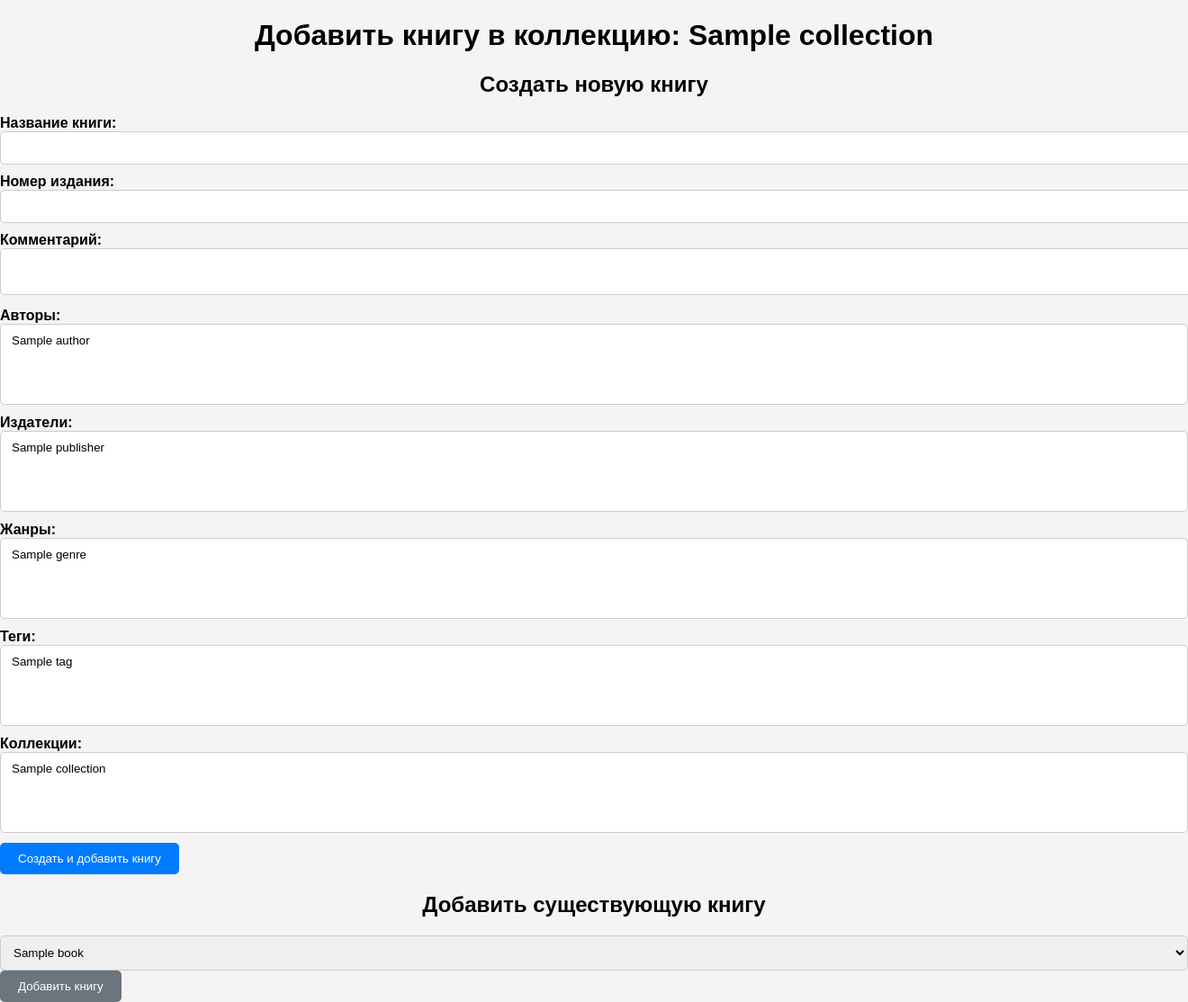
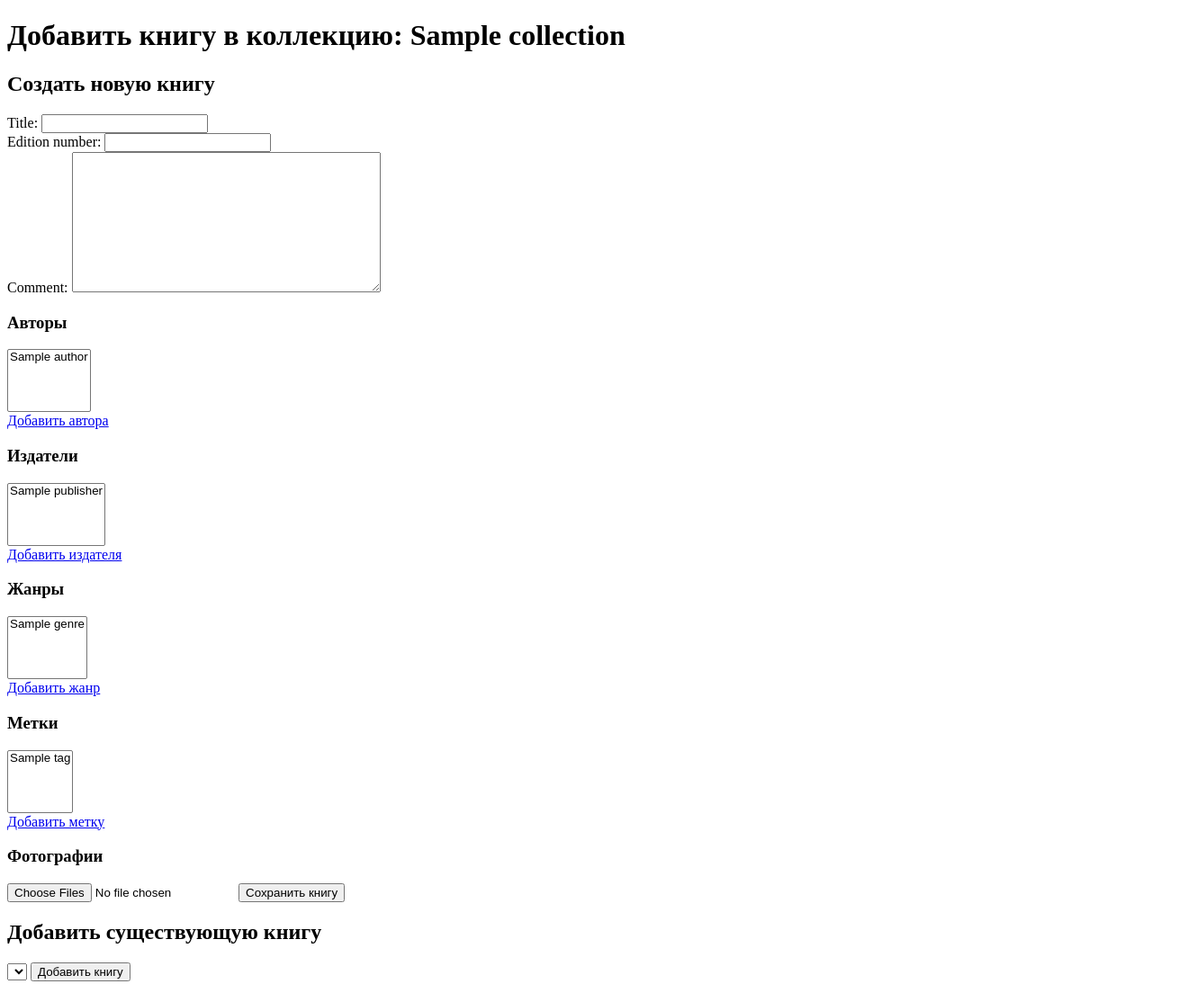
Before and after one commit to Sanekoy/personallib, a Django app: page /library/collection/1/add_book/ in a window 1320 px wide; the page is wider, and only the part inside the window is pictured. Shown: that part at 90% size. After the commit the page ends 1091 px from the top of that part, so only its background shows below. Run offline with Django 5.2, Linux system fonts and the light colour scheme; tables that the repository leaves empty hold one stand-in row (values such as "Sample post"); lists and menus that the app fills with data are empty.

Commit message:
second step

```diff
--- a/perslib/library/forms.py
+++ b/perslib/library/forms.py
@@ -1,16 +1,27 @@
-# books/forms.py
-
 from django import forms
-from .models import Book, Author, Genre, Publisher, Tag
+from .models import Book, Author, Publisher, Genre, Tag
 
 class BookForm(forms.ModelForm):
     class Meta:
         model = Book
-        fields = ['title', 'edition_number', 'comment', 'authors', 'publishers', 'genres', 'tags', 'collections']
-        widgets = {
-            'authors': forms.SelectMultiple(),
-            'publishers': forms.SelectMultiple(),
-            'genres': forms.SelectMultiple(),
-            'tags': forms.SelectMultiple(),
-            'collections': forms.SelectMultiple(),
-        }
+        fields = ['title', 'edition_number', 'comment']
+
+class AuthorForm(forms.ModelForm):
+    class Meta:
+        model = Author
+        fields = ['name']
+
+class PublisherForm(forms.ModelForm):
+    class Meta:
+        model = Publisher
+        fields = ['name']
+
+class GenreForm(forms.ModelForm):
+    class Meta:
+        model = Genre
+        fields = ['name']
+
+class TagForm(forms.ModelForm):
+    class Meta:
+        model = Tag
+        fields = ['name']
--- a/perslib/library/templates/add_book.html
+++ b/perslib/library/templates/add_book.html
@@ -1,144 +1,79 @@
-<!DOCTYPE html>
-<html lang="en">
-<head>
-    <meta charset="UTF-8">
-    <title>Просмотр книги: {{ book.title }}</title>
-</head>
-
-<body>
+{% extends 'base.html' %}
+{% block content %}
   <h1>Добавить книгу в коллекцию: {{ collection.name }}</h1>
 
   <h2>Создать новую книгу</h2>
-    <form method="post" action="{% url 'add_book' collection.id %}">
+  <form method="post" enctype="multipart/form-data" action="{% url 'add_book' collection.id %}">
     {% csrf_token %}
 
-        <div class="form-group">
-            <label for="title">Название книги:</label>
-            <input type="text" id="title" name="title" class="form-control">
+    <div>
+        {{ book_form.title.label_tag }}
+        {{ book_form.title }}
+    </div>
+    <div>
+        {{ book_form.edition_number.label_tag }}
+        {{ book_form.edition_number }}
+    </div>
+    <div>
+        {{ book_form.comment.label_tag }}
+        {{ book_form.comment }}
     </div>
 
-        <div class="form-group">
-            <label for="edition_number">Номер издания:</label>
-            <input type="number" id="edition_number" name="edition_number" class="form-control">
-        </div>
-
-        <div class="form-group">
-            <label for="comment">Комментарий:</label>
-            <textarea id="comment" name="comment" class="form-control"></textarea>
-        </div>
-
-        <div class="form-group">
-            <label for="authors">Авторы:</label>
-            <select multiple id="authors" name="authors" class="form-control">
+    <h3>Авторы</h3>
+    <div>
+        <select name="authors" multiple>
             {% for author in all_authors %}
                 <option value="{{ author.id }}">{{ author.name }}</option>
             {% endfor %}
         </select>
     </div>
+    <a href="{% url 'add_author' %}?collection_id={{ collection.id }}">Добавить автора</a>
 
-        <div class="form-group">
-            <label for="publishers">Издатели:</label>
-            <select multiple id="publishers" name="publishers" class="form-control">
+    <h3>Издатели</h3>
+    <div>
+        <select name="publishers" multiple>
             {% for publisher in all_publishers %}
                 <option value="{{ publisher.id }}">{{ publisher.name }}</option>
             {% endfor %}
         </select>
     </div>
+    <a href="{% url 'add_publisher' %}?collection_id={{ collection.id }}">Добавить издателя</a>
 
-        <div class="form-group">
-            <label for="genres">Жанры:</label>
-            <select multiple id="genres" name="genres" class="form-control">
+    <h3>Жанры</h3>
+    <div>
+        <select name="genres" multiple>
             {% for genre in all_genres %}
                 <option value="{{ genre.id }}">{{ genre.name }}</option>
             {% endfor %}
         </select>
     </div>
+    <a href="{% url 'add_genre' %}?collection_id={{ collection.id }}">Добавить жанр</a>
 
-        <div class="form-group">
-            <label for="tags">Теги:</label>
-            <select multiple id="tags" name="tags" class="form-control">
+    <h3>Метки</h3>
+    <div>
+        <select name="tags" multiple>
             {% for tag in all_tags %}
                 <option value="{{ tag.id }}">{{ tag.name }}</option>
             {% endfor %}
         </select>
     </div>
+    <a href="{% url 'add_tag' %}?collection_id={{ collection.id }}">Добавить метку</a>
 
-        <div class="form-group">
-            <label for="collections">Коллекции:</label>
-            <select multiple id="collections" name="collections" class="form-control">
-                {% for collection in all_collections %}
-                    <option value="{{ collection.id }}">{{ collection.name }}</option>
-                {% endfor %}
-            </select>
-        </div>
+    <h3>Фотографии</h3>
+    <input type="file" name="photos" multiple>
 
-        <button type="submit" class="btn btn-primary">Создать и добавить книгу</button>
+    <button type="submit">Сохранить книгу</button>
 </form>
 
 <h2>Добавить существующую книгу</h2>
 <form method="post" action="{% url 'add_book' collection.id %}">
     {% csrf_token %}
-        <select name="book_id" class="form-control">
+    <select name="book_id">
         {% for book in all_books %}
             <option value="{{ book.id }}">{{ book.title }}</option>
         {% endfor %}
     </select>
-        <button type="submit" class="btn btn-secondary">Добавить книгу</button>
+    <button type="submit">Добавить книгу</button>
 </form>
-  </div>
-  <body>
-</html>
 
-<style>
-  body {
-    font-family: Arial, sans-serif;
-    margin: 0;
-    padding: 0;
-    background-color: #f4f4f4;
-  }
-
-  .container {
-    max-width: 800px;
-    margin: 0 auto;
-    padding: 20px;
-    background-color: #fff;
-    border-radius: 5px;
-    box-shadow: 0px 0px 10px rgba(0, 0, 0, 0.1);
-  }
-
-  h1, h2 {
-    text-align: center;
-  }
-
-  .form-group {
-    margin-bottom: 10px;
-  }
-
-  label {
-    font-weight: bold;
-  }
-
-  input, textarea, select {
-    width: 100%;
-    padding: 10px;
-    border: 1px solid #ccc;
-    border-radius: 5px;
-  }
-
-  .btn {
-    padding: 10px 20px;
-    border: none;
-    border-radius: 5px;
-    cursor: pointer;
-  }
-
-  .btn-primary {
-    background-color: #007bff;
-    color: #fff;
-  }
-
-  .btn-secondary {
-    background-color: #6c757d;
-    color: #fff;
-  }
-</style>
+{% endblock %}
--- /dev/null
+++ b/perslib/library/templates/base.html
@@ -0,0 +1,12 @@
+<!DOCTYPE html>
+<html lang="en">
+<head>
+    <meta charset="UTF-8">
+    <meta name="viewport" content="width=device-width, initial-scale=1.0">
+    <title>{% block title %}Моя библиотека{% endblock %}</title>
+</head>
+<body>
+    {% block content %}
+    {% endblock %}
+</body>
+</html>
--- a/perslib/library/urls.py
+++ b/perslib/library/urls.py
@@ -7,4 +7,13 @@ urlpatterns = [
     path('create_collection/', views.choose_collection, name='create_collection'),  # Используем тот же view для создания
     path('collection/<int:collection_id>/add_book/', views.add_book, name='add_book'),
     path('book/<int:book_id>/', views.view_book, name='view_book'),
+    path('collection/<int:collection_id>/add_book/add_author/', views.add_author, name='add_author'),
+    path('collection/<int:collection_id>/add_book/add_publisher/', views.add_publisher, name='add_publisher'),
+    path('collection/<int:collection_id>/add_book/add_genre/', views.add_genre, name='add_genre'),
+    path('collection/<int:collection_id>/add_book/add_tag/', views.add_tag, name='add_tag'),
+    path('add_author/', views.add_author, name='add_author'),
+    path('add_publisher/', views.add_publisher, name='add_publisher'),
+    path('add_genre/', views.add_genre, name='add_genre'),
+    path('add_tag/', views.add_tag, name='add_tag'),
+
 ]
--- a/perslib/library/views.py
+++ b/perslib/library/views.py
@@ -1,7 +1,8 @@
 from django.shortcuts import render, redirect, get_object_or_404
-from django.db.models import Q
-from .models import Collection, Book, Author, Publisher, Genre, Tag
-from .forms import BookForm
+from .models import Collection, Book, Author, Publisher, Genre, Tag, Photo
+from .forms import BookForm, AuthorForm, PublisherForm, GenreForm, TagForm
+from django.urls import reverse
+from django.http import HttpResponseRedirect
 
 def choose_collection(request):
     if request.method == 'POST':
@@ -53,54 +54,146 @@ def view_collection(request, collection_id):
         'all_tags': all_tags,
     })
 
-def add_book(request, collection_id):
-    collection = get_object_or_404(Collection, id=collection_id)
-    all_books = Book.objects.all()
-    all_authors = Author.objects.all()
-    all_publishers = Publisher.objects.all()
-    all_genres = Genre.objects.all()
-    all_tags = Tag.objects.all()
-    all_collections = Collection.objects.all()
-
-    if request.method == "POST":
-        if 'new_book' in request.POST:
-            # Обработайте данные из HTML-формы
-            title = request.POST.get('title')
-            edition_number = request.POST.get('edition_number')
-            comment = request.POST.get('comment')
-            authors = request.POST.getlist('authors')
-            publishers = request.POST.getlist('publishers')
-            genres = request.POST.getlist('genres')
-            tags = request.POST.getlist('tags')
-            collections = request.POST.getlist('collections')
-
-            # Создайте новую книгу и сохраните ее в базе данных
-            new_book = Book.objects.create(title=title, edition_number=edition_number, comment=comment)
-            new_book.authors.set(authors)
-            new_book.publishers.set(publishers)
-            new_book.genres.set(genres)
-            new_book.tags.set(tags)
-            new_book.collections.set(collections)
-
-            collection.books.add(new_book)
-            return redirect('collection_detail', pk=collection.id)
-        else:
-            book_id = request.POST.get('book_id')
-            book = get_object_or_404(Book, id=book_id)
-            collection.books.add(book)
-            return redirect('collection_detail', pk=collection.id)
-
-    context = {
-        'collection': collection,
-        'all_books': all_books,
-        'all_authors': all_authors,
-        'all_publishers': all_publishers,
-        'all_genres': all_genres,
-        'all_tags': all_tags,
-        'all_collections': all_collections,
-    }
-    return render(request, 'add_book.html', context)
-
 def view_book(request, book_id):
     book = get_object_or_404(Book, pk=book_id)
     return render(request, 'book.html', {'book': book})
+
+def add_book(request, collection_id):
+    collection = get_object_or_404(Collection, id=collection_id)
+
+    if request.method == "POST":
+        book_form = BookForm(request.POST, request.FILES)
+        author_form = AuthorForm(request.POST)
+        publisher_form = PublisherForm(request.POST)
+        genre_form = GenreForm(request.POST)
+        tag_form = TagForm(request.POST)
+
+        if book_form.is_valid():
+            book = book_form.save(commit=False)
+            book.save()
+
+            photos = request.FILES.getlist('photos')
+            for photo in photos:
+                Photo.objects.create(book=book, image=photo)
+
+            collection.books.add(book)
+
+            # Обработка авторов
+            for author_id in request.POST.getlist('authors'):
+                try:
+                    author = Author.objects.get(id=author_id)
+                    book.authors.add(author)
+                except Author.DoesNotExist:
+                    pass
+
+            # Обработка издателей
+            for publisher_id in request.POST.getlist('publishers'):
+                try:
+                    publisher = Publisher.objects.get(id=publisher_id)
+                    book.publishers.add(publisher)
+                except Publisher.DoesNotExist:
+                    pass
+
+            # Обработка жанров
+            for genre_id in request.POST.getlist('genres'):
+                try:
+                    genre = Genre.objects.get(id=genre_id)
+                    book.genres.add(genre)
+                except Genre.DoesNotExist:
+                    pass
+
+            # Обработка тегов
+            for tag_id in request.POST.getlist('tags'):
+                try:
+                    tag = Tag.objects.get(id=tag_id)
+                    book.tags.add(tag)
+                except Tag.DoesNotExist:
+                    pass
+
+            return redirect('view_collection', collection_id=collection.id)
+
+    else:
+        initial_data = {
+            'title': request.GET.get('title'),
+            'edition_number': request.GET.get('edition_number'),
+            'comment': request.GET.get('comment'),
+        }
+        book_form = BookForm(initial=initial_data)
+        author_form = AuthorForm()
+        publisher_form = PublisherForm()
+        genre_form = GenreForm()
+        tag_form = TagForm()
+
+        context = {
+            'collection': collection,
+            'book_form': book_form,
+            'author_form': author_form,
+            'publisher_form': publisher_form,
+            'genre_form': genre_form,
+            'tag_form': tag_form,
+            'all_authors': Author.objects.all(),
+            'all_publishers': Publisher.objects.all(),
+            'all_genres': Genre.objects.all(),
+            'all_tags': Tag.objects.all(),
+        }
+        return render(request, 'add_book.html', context)
+
+def add_author(request, collection_id=None):
+    if request.method == "POST":
+        form = AuthorForm(request.POST)
+        if form.is_valid():
+            form.save()
+            collection_id = request.POST.get('collection_id')
+
+            if collection_id:
+                if 'save_and_add_new' in request.POST:
+                    return redirect('add_author', collection_id=collection_id)
+                else:
+                    # Перенаправляем на /library/collection/1/add_book/
+                    return redirect(reverse('add_book', kwargs={'collection_id': collection_id}))
+            else:
+                return redirect('choose_collection')
+    else:
+        form = AuthorForm()
+    return render(request, 'add_author.html', {'form': form})
+
+
+def add_publisher(request, collection_id=None):
+    if request.method == "POST":
+        form = PublisherForm(request.POST)
+        if form.is_valid():
+            form.save()
+
+            if 'save_and_add_new' in request.POST:
+                return redirect('add_publisher', collection_id=request.POST.get('collection_id'))
+            else:
+                return redirect('add_book', collection_id=request.POST.get('collection_id'))
+    else:
+        form = PublisherForm()
+    return render(request, 'add_publisher.html', {'form': form})
+
+def add_genre(request, collection_id=None):
+    if request.method == "POST":
+        form = GenreForm(request.POST)
+        if form.is_valid():
+            form.save()
+            if 'save_and_add_new' in request.POST:
+                return redirect('add_genre', collection_id=request.POST.get('collection_id'))
+            else:
+                return redirect('add_book', collection_id=request.POST.get('collection_id'))
+    else:
+        form = GenreForm()
+    return render(request, 'add_genre.html', {'form': form})
+
+def add_tag(request, collection_id=None):
+    if request.method == "POST":
+        form = TagForm(request.POST)
+        if form.is_valid():
+            form.save()
+            if 'save_and_add_new' in request.POST:
+                return redirect('add_tag', collection_id=request.POST.get('collection_id'))
+            else:
+                return redirect('add_book', collection_id=request.POST.get('collection_id'))
+    else:
+        form = TagForm()
+    return render(request, 'add_tag.html', {'form': form})
--- a/perslib/perslib/settings.py
+++ b/perslib/perslib/settings.py
@@ -55,7 +55,8 @@ ROOT_URLCONF = 'perslib.urls'
 TEMPLATES = [
     {
         'BACKEND': 'django.template.backends.django.DjangoTemplates',
-        'DIRS': [],
+        'DIRS': [BASE_DIR / 'perslib/library/templates',  # Добавленный путь
+                ],  # Оставьте этот путь, если он используется
         'APP_DIRS': True,
         'OPTIONS': {
             'context_processors': [
@@ -84,7 +85,6 @@ DATABASES = {
         'PORT': 5432,
     }
 }
-
 
 # Password validation
 # https://docs.djangoproject.com/en/5.0/ref/settings/#auth-password-validators
```
Also changed, not shown: perslib/library/templates/add_author.html (added, +9 -0 lines), perslib/library/templates/add_genre.html (added, +10 -0 lines), perslib/library/templates/add_publisher.html (added, +10 -0 lines), perslib/library/templates/add_tag.html (added, +10 -0 lines). Lines whose indentation alone changed are shown as unchanged.
